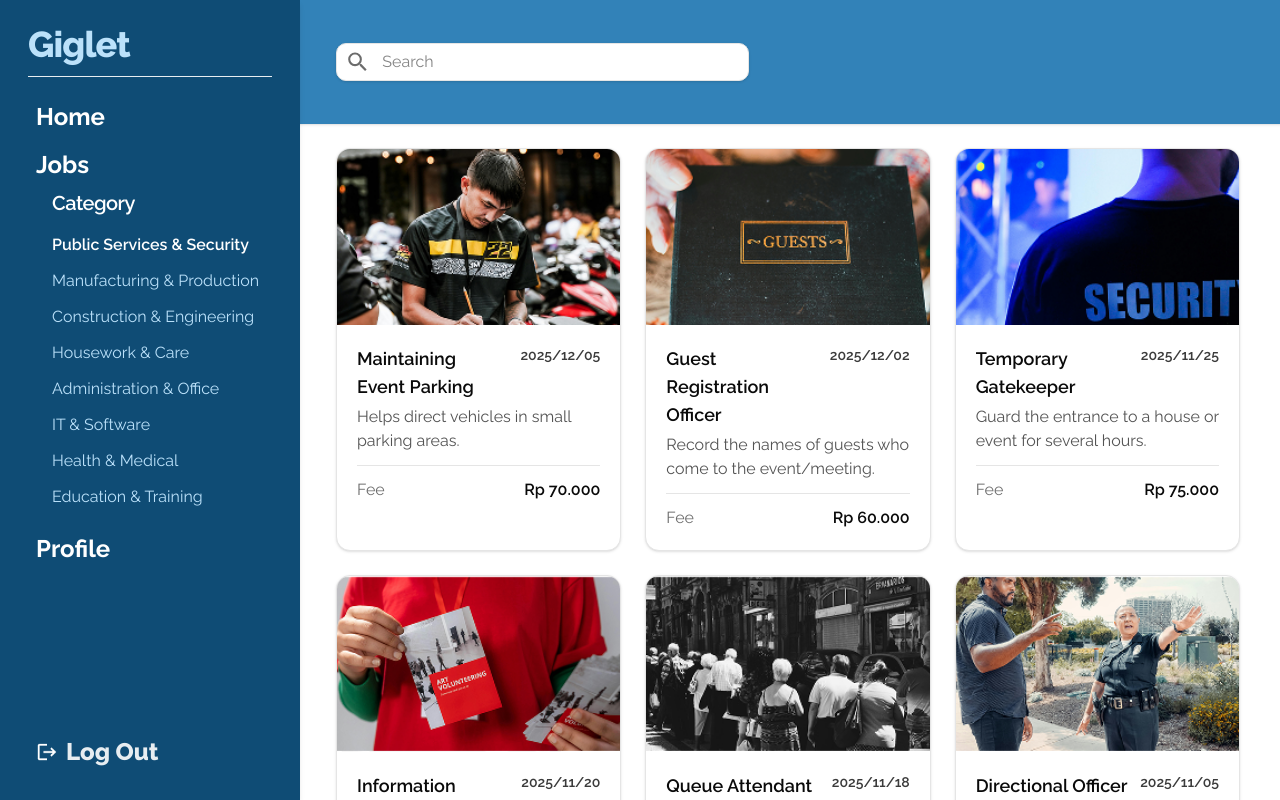
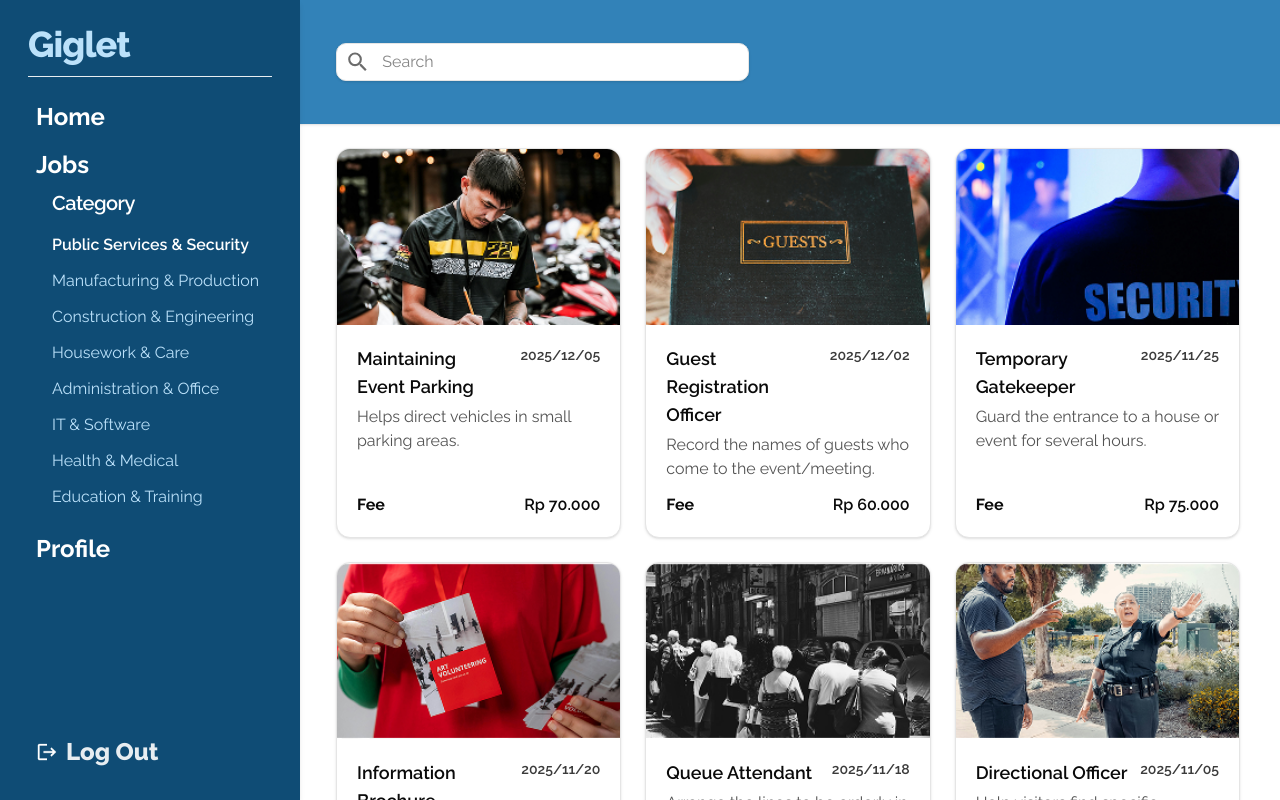
Before and after one commit to IntanWp/Giglet, a Next.js app: page /public-service-security in a window 1280 px wide. Shown: the top 800 px of the page. Built offline with nearby package versions, Linux system fonts and the light colour scheme.

Commit message:
update job card

```diff
--- a/components/job-card.tsx
+++ b/components/job-card.tsx
@@ -14,7 +14,7 @@ export function JobCard({
   imageQuery: string
 }) {
   return (
-    <article className="bg-card border border-border rounded-xl shadow-sm overflow-hidden">
+    <article className="bg-card border border-border rounded-xl shadow-sm overflow-hidden flex flex-col h-full">
       <div className="relative h-40 md:h-44 w-full">
         <Image
           src={`/images/${imageQuery}.png`}
@@ -24,14 +24,14 @@ export function JobCard({
           sizes="(min-width: 1024px) 33vw, 100vw"
         />
       </div>
-      <div className="p-4 md:p-5">
+      <div className="p-4 md:p-5 flex flex-col flex-grow">
         <div className="flex items-start justify-between gap-3">
           <h3 className="text-base md:text-lg font-semibold">{title}</h3>
           <span className="shrink-0 text-xs md:text-sm font-semibold text-foreground/80">{date}</span>
         </div>
-        <p className="mt-1 text-sm md:text-base text-foreground/70">{description}</p>
-        <div className="mt-3 border-t border-border pt-3 flex items-center justify-between text-sm md:text-base">
-          <span className="text-foreground/60">Fee</span>
+        <p className="mt-1 text-sm md:text-base text-foreground/70 flex-grow">{description}</p>
+        <div className="mt-3 flex items-center justify-between text-sm md:text-base">
+          <span className=" font-bold">Fee</span>
           <span className="font-semibold">{fee}</span>
         </div>
       </div>
```
